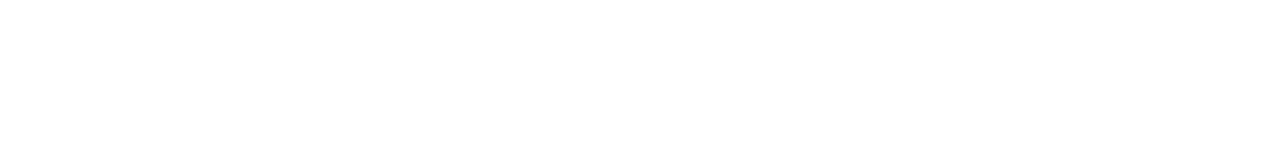
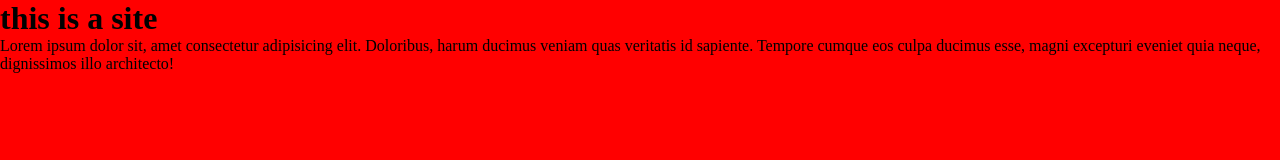
Before and after one commit to rahimicodehub/Future-Bridge-Website, a plain HTML site: page html-files/index.html in a window 1280 px wide. Drawn offline with Linux system fonts and the light colour scheme.

Commit message:
add a h1 p

```diff
--- a/css-files/style.css
+++ b/css-files/style.css
@@ -3,3 +3,6 @@
     padding: 0;
     box-sizing: border-box;
 }
+body{
+    background-color: red;
+}
--- a/html-files/index.html
+++ b/html-files/index.html
@@ -7,6 +7,7 @@
     <title>Document</title>
 </head>
 <body>
-
+    <h1>this is a site</h1>
+    <p>Lorem ipsum dolor sit, amet consectetur adipisicing elit. Doloribus, harum ducimus veniam quas veritatis id sapiente. Tempore cumque eos culpa ducimus esse, magni excepturi eveniet quia neque, dignissimos illo architecto!</p>
 </body>
 </html>
```
Also changed, not shown: html-files/index1.html (added, +11 -0 lines).
